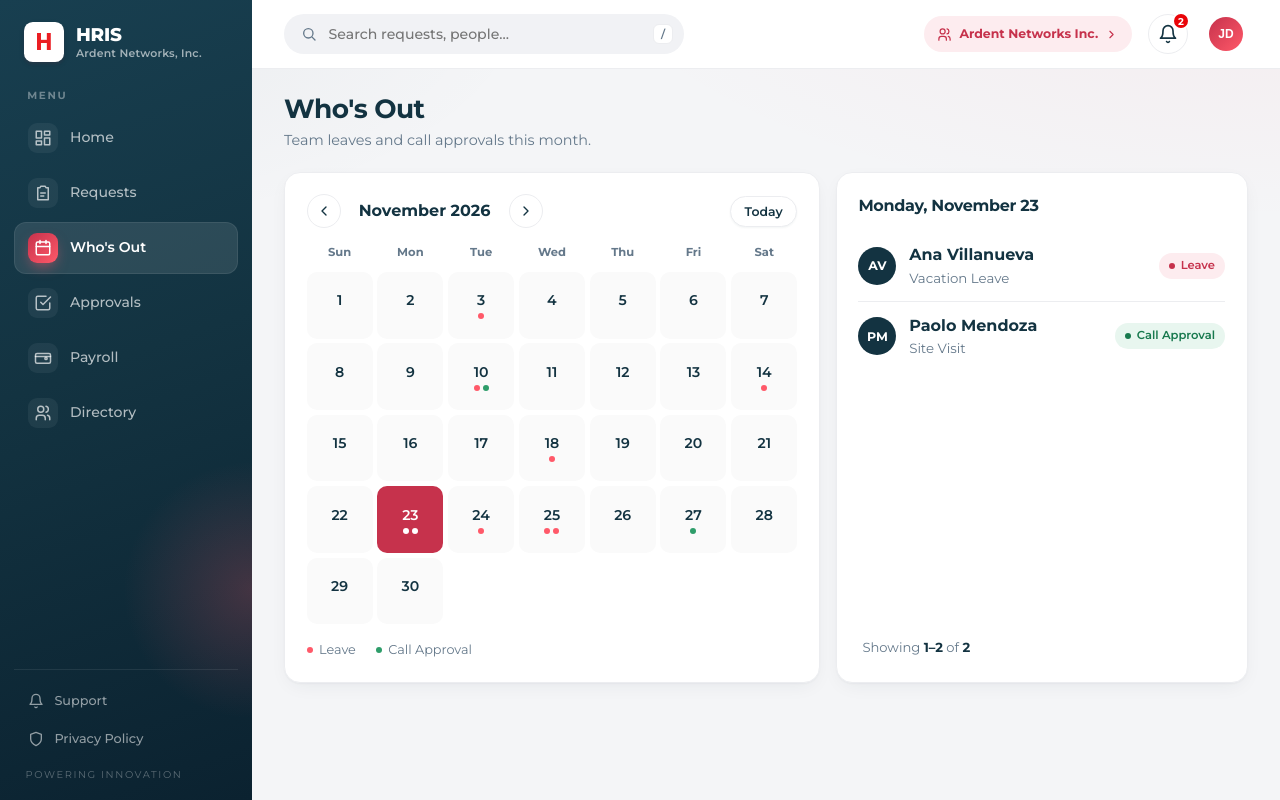
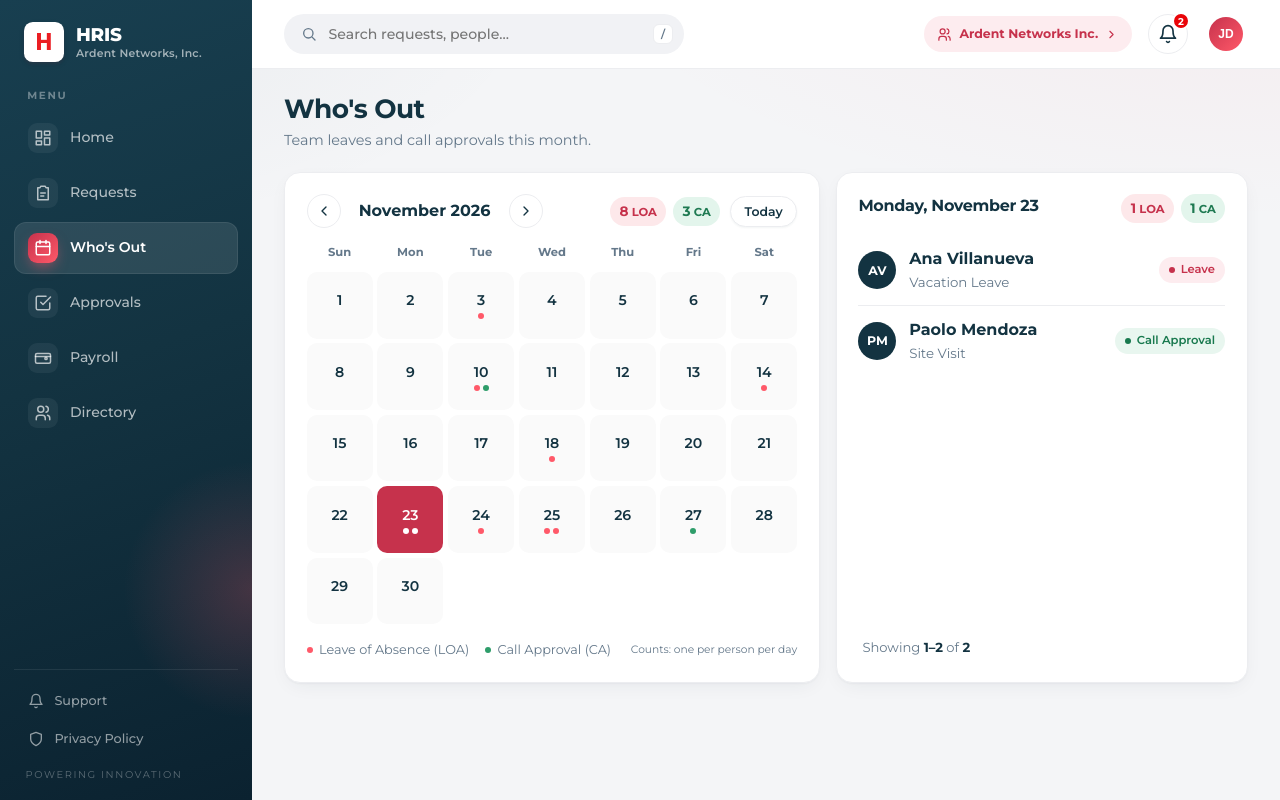
Before and after one commit to naparamon5-spec/hris-v2, a Nuxt app: page /whos-out in a window 1280 px wide. Built offline with nearby package versions, Linux system fonts and the light colour scheme.

Commit message:
feat(whos-out): show LOA and CA counts for the month and selected day
Co-Authored-By: Claude Opus 5.5 <noreply@anthropic.com>

```diff
--- a/pages/whos-out.vue
+++ b/pages/whos-out.vue
@@ -9,7 +9,13 @@
             <b>{{ monthLabel }}</b>
             <button class="nb" aria-label="Next month" @click="shift(1)"><AppIcon name="chevron" :size="16" /></button>
           </div>
-          <button class="btn btn-ghost btn-sm" @click="goToday">Today</button>
+          <div class="head-right">
+            <div class="counts" :aria-label="`${monthName} totals`">
+              <span class="cnt loa"><b>{{ monthCount.leave }}</b> LOA</span>
+              <span class="cnt ca"><b>{{ monthCount.call }}</b> CA</span>
+            </div>
+            <button class="btn btn-ghost btn-sm" @click="goToday">Today</button>
+          </div>
         </div>
         <div class="cal">
           <span v-for="w in weekdays" :key="w" class="wd">{{ w }}</span>
@@ -19,10 +25,16 @@
             <span class="dots"><i v-for="(p, i) in dayPeople(d).slice(0, 3)" :key="i" :class="p.kind" /></span>
           </button>
         </div>
-        <div class="legend"><span><i class="leave" /> Leave</span><span><i class="call" /> Call Approval</span></div>
+        <div class="legend"><span><i class="leave" /> Leave of Absence (LOA)</span><span><i class="call" /> Call Approval (CA)</span><small class="m">Counts: one per person per day</small></div>
       </div>
       <div class="card day-card">
-        <h3 class="day-title">{{ dayName }}</h3>
+        <div class="day-head">
+          <h3 class="day-title">{{ dayName }}</h3>
+          <div class="counts">
+            <span class="cnt loa"><b>{{ dayCount.leave }}</b> LOA</span>
+            <span class="cnt ca"><b>{{ dayCount.call }}</b> CA</span>
+          </div>
+        </div>
         <div v-if="people.length">
           <div v-for="p in pageRows" :key="p.name + p.type" class="person">
             <span class="av">{{ p.name.split(' ').map(s => s[0]).join('') }}</span>
@@ -50,6 +62,11 @@ const days = computed(() => new Date(year.value, month.value + 1, 0).getDate())
 const monthLabel = computed(() => new Date(year.value, month.value, 1).toLocaleDateString('en-US', { month: 'long', year: 'numeric' }))
 const dayPeople = (d) => (year.value === 2026 && month.value === 10 ? whosOut[d] : undefined) || []
 const people = computed(() => dayPeople(sel.value))
+// LOA / CA counts for the selected day and for the whole month (one per person per day).
+const tally = (list) => ({ leave: list.filter(p => p.kind === 'leave').length, call: list.filter(p => p.kind === 'call').length })
+const dayCount = computed(() => tally(people.value))
+const monthCount = computed(() => tally(Array.from({ length: days.value }, (_, i) => dayPeople(i + 1)).flat()))
+const monthName = computed(() => new Date(year.value, month.value, 1).toLocaleDateString('en-US', { month: 'long' }))
 const { page, size, total, pages, pageRows } = usePagination(people, 5)
 watch(sel, () => { page.value = 1 })
 const dayName = computed(() => new Date(year.value, month.value, sel.value).toLocaleDateString('en-US', { weekday: 'long', month: 'long', day: 'numeric' }))
@@ -83,8 +100,17 @@ const goToday = () => { year.value = now.getFullYear(); month.value = now.getMon
 .leave { background: var(--ardent-coral); }
 .call { background: #2e9d6a; }
 .day.sel .dots i { background: #fff; }
-.legend { display: flex; gap: 1.25rem; margin-top: 1rem; font-size: .8rem; color: var(--muted); }
+.legend { display: flex; flex-wrap: wrap; align-items: center; gap: .6rem 1rem; margin-top: 1rem; font-size: .8rem; color: var(--muted); }
 .legend span { display: flex; align-items: center; gap: .4rem; }
+.head-right { display: flex; align-items: center; gap: .6rem; }
+.legend small { margin-left: auto; }
+.day-head { display: flex; justify-content: space-between; align-items: flex-start; gap: .75rem; margin-bottom: .75rem; }
+.day-head .day-title { margin-bottom: 0; }
+.counts { display: flex; gap: .4rem; flex: none; }
+.cnt { font-size: .72rem; font-weight: 700; padding: .25rem .6rem; border-radius: 999px; white-space: nowrap; }
+.cnt b { font-size: .85rem; }
+.cnt.loa { color: var(--ardent-red); background: #fde8ea; }
+.cnt.ca { color: #1f7a52; background: #e3f5ec; }
 .day-card { display: flex; flex-direction: column; align-self: stretch; }
 .day-title { font-size: 1rem; margin-bottom: .75rem; }
 .person { display: flex; align-items: center; gap: .8rem; padding: .75rem 0; border-bottom: 1px solid var(--border); }
```
